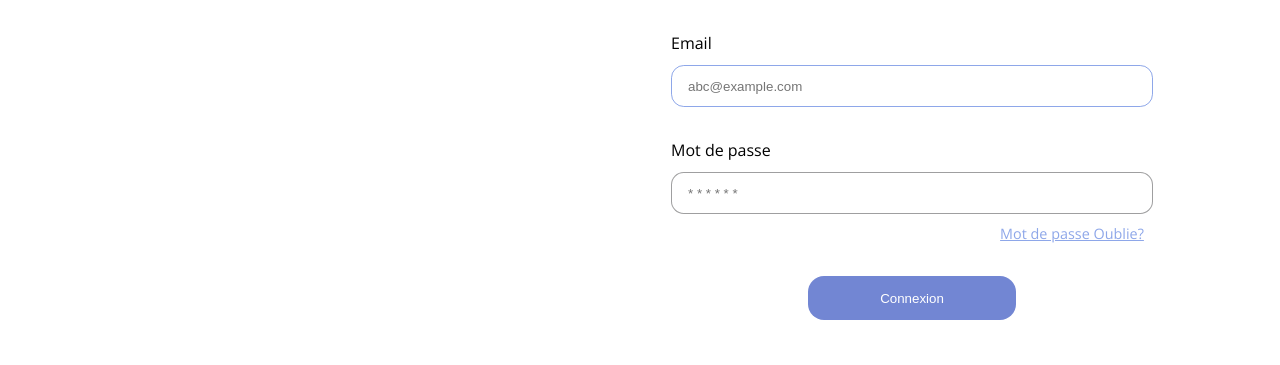
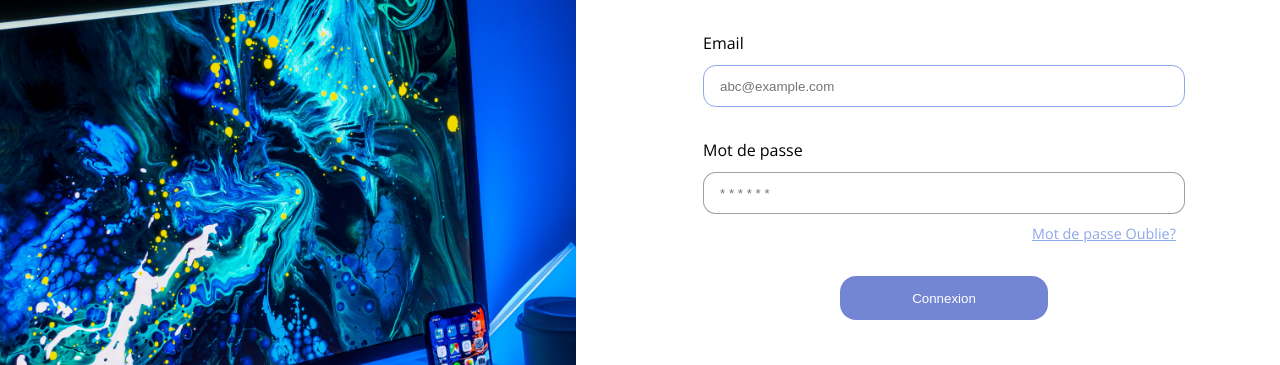
Before and after one commit to Sandrae1/login-sandra, a plain HTML site: page index.html in a window 1280 px wide. Shown: the part 105-470 px from the top of the page. Drawn offline with nearby package versions, Linux system fonts and the light colour scheme; the site is published under a folder, as on GitHub Pages, so addresses that start at the root find nothing; a web font is replaced by a local one.

Commit message:
lien de l'image changé

```diff
--- a/index.html
+++ b/index.html
@@ -9,7 +9,7 @@
 <body>
   <div class="parent">
     <div class="section-image">
-      <img src="/images/computer.png" alt="computer" class="image"/>
+      <img src="images/computer.png" alt="computer" class="image"/>
       <h1>Blue Ocean</h1>
     </div>
     <div class="section-input">
```
